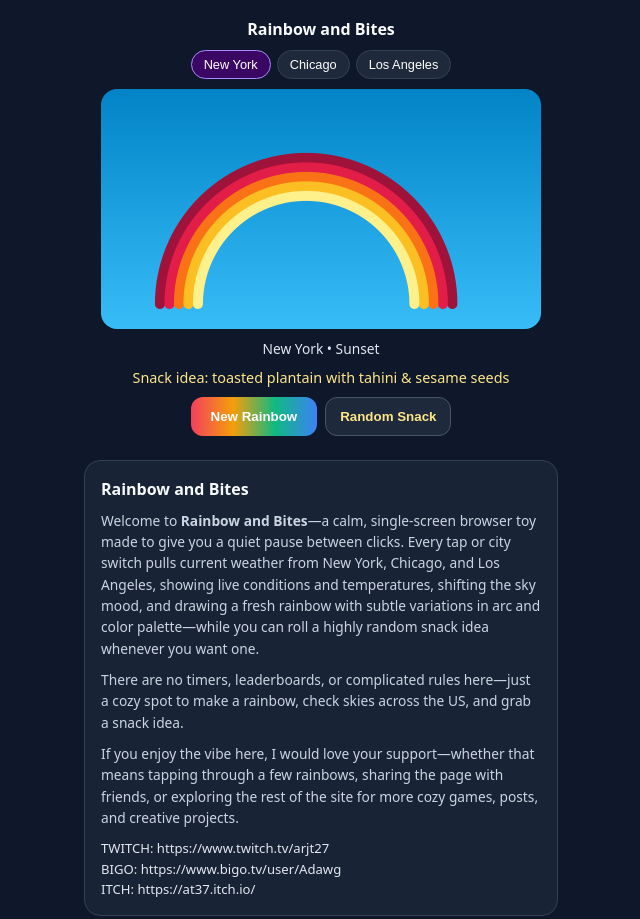
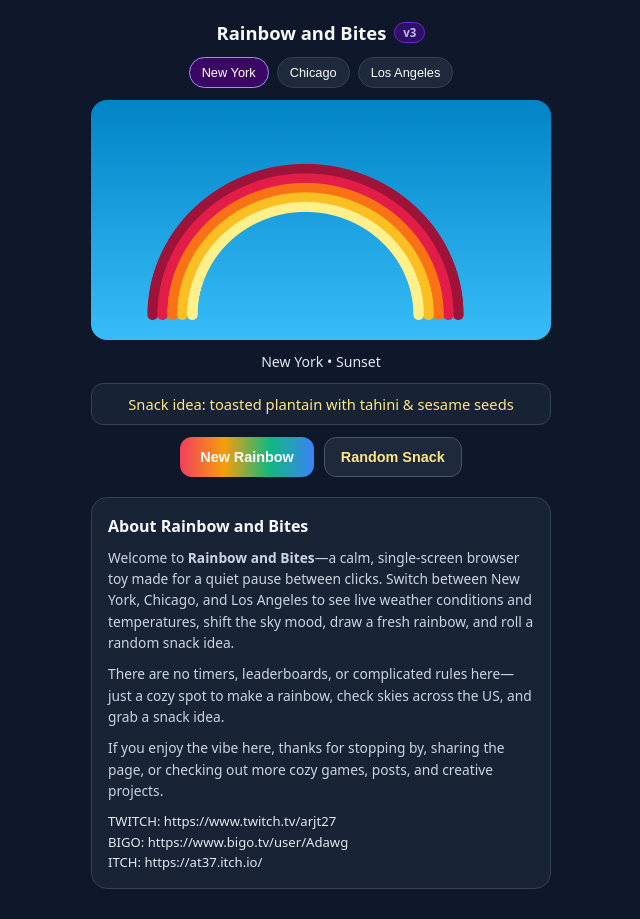
Before and after one commit to arjt27/arjt27.github.io, a plain HTML site: page index.html in a window 1280 px wide. Shown: the whole page, without its empty margins (319-959 px from the left). Drawn offline with Linux system fonts and the light colour scheme; no server answers.

Commit message:
Revise index.html for layout and styling updates
Refactor HTML structure and styles for improved layout and readability.

```diff
--- a/index.html
+++ b/index.html
@@ -5,136 +5,367 @@
   <meta name="viewport" content="width=device-width, initial-scale=1.0" />
   <title>Rainbow and Bites</title>
   <style>
-    header,nav,footer,.sidebar,#sidebar-wrapper,#header-wrapper,#footer-wrapper,.post-title,.post-header,.post-footer,.comments,.blog-pager{display:none!important}
-    body,.main-outer,.content-outer,.region-inner,.post-body{margin:0!important;padding:0!important;max-width:100%!important;background:#0f172a!important;color:#f8fafc!important;font-family:system-ui,sans-serif!important}
-    #app{min-height:100vh;display:flex;flex-direction:column;align-items:center;justify-content:center;gap:10px;padding:18px 12px 36px;box-sizing:border-box;text-align:center}
-    .row{display:flex;flex-wrap:wrap;gap:6px;justify-content:center;max-width:520px}
-    .chip{background:#1e293b;color:#fff;border:1px solid #334155;border-radius:999px;padding:6px 12px;font-size:.8rem;cursor:pointer}
-    .chip.on{border-color:#a78bfa;background:#3b0764}
-    #cv{width:100%;max-width:440px;height:240px;border-radius:16px}
-    #cap{font-size:.86rem;color:#e2e8f0;max-width:440px}
-    #snack{font-size:.9rem;color:#fde68a;max-width:440px;cursor:pointer}
-    .btns{display:flex;flex-wrap:wrap;gap:8px;justify-content:center}
-    #gen{background:linear-gradient(90deg,#f43f5e,#f59e0b,#10b981,#3b82f6);color:#fff;border:0;border-radius:12px;padding:11px 20px;font-weight:700;cursor:pointer}
-    #snackBtn{background:#1e293b;color:#fde68a;border:1px solid #475569;border-radius:12px;padding:11px 14px;font-weight:600;cursor:pointer}
-    #about{max-width:440px;margin-top:14px;padding:16px;border-radius:16px;background:rgba(30,41,59,.72);border:1px solid #334155;text-align:left;font-size:.86rem;line-height:1.55;color:#cbd5e1}
-    #about h2{margin:0 0 8px;font-size:1rem;color:#f8fafc}
-    #about p{margin:0 0 10px}
-    #about p:last-child{margin-bottom:0}
-    #about .links{word-break:break-word;font-size:.82rem;color:#e2e8f0}
+    * {
+      box-sizing: border-box;
+    }
+    body {
+      margin: 0;
+      min-height: 100vh;
+      background: #0f172a;
+      color: #f8fafc;
+      font-family: system-ui, -apple-system, sans-serif;
+      display: flex;
+      justify-content: center;
+      padding: 20px 14px 40px;
+    }
+    .app {
+      width: 100%;
+      max-width: 460px;
+      display: flex;
+      flex-direction: column;
+      align-items: center;
+      gap: 12px;
+      text-align: center;
+    }
+    .title-row {
+      display: flex;
+      align-items: center;
+      gap: 8px;
+      font-size: 1.15rem;
+      font-weight: 700;
+    }
+    .ver {
+      font-size: 0.72rem;
+      font-weight: 600;
+      color: #c4b5fd;
+      background: #2e1065;
+      border: 1px solid #6d28d9;
+      border-radius: 999px;
+      padding: 2px 8px;
+    }
+    .cities {
+      display: flex;
+      flex-wrap: wrap;
+      justify-content: center;
+      gap: 8px;
+      width: 100%;
+    }
+    .city-btn {
+      background: #1e293b;
+      color: #f8fafc;
+      border: 1px solid #334155;
+      border-radius: 999px;
+      padding: 7px 12px;
+      font-size: 0.8rem;
+      cursor: pointer;
+      transition: border-color 0.15s, background 0.15s;
+    }
+    .city-btn.active {
+      background: #3b0764;
+      border-color: #a78bfa;
+      color: #ffffff;
+    }
+    canvas {
+      width: 100%;
+      height: 240px;
+      border-radius: 16px;
+      display: block;
+      background: #1e293b;
+    }
+    .caption {
+      font-size: 0.88rem;
+      color: #e2e8f0;
+      min-height: 1.2em;
+    }
+    .snack-box {
+      font-size: 0.92rem;
+      color: #fde68a;
+      background: rgba(30, 41, 59, 0.65);
+      border: 1px solid #334155;
+      border-radius: 12px;
+      padding: 10px 14px;
+      width: 100%;
+      cursor: pointer;
+    }
+    .actions {
+      display: flex;
+      flex-wrap: wrap;
+      justify-content: center;
+      gap: 10px;
+    }
+    .btn-rainbow {
+      background: linear-gradient(90deg, #f43f5e, #f59e0b, #10b981, #3b82f6);
+      color: #ffffff;
+      border: 0;
+      border-radius: 12px;
+      padding: 11px 20px;
+      font-size: 0.9rem;
+      font-weight: 700;
+      cursor: pointer;
+    }
+    .btn-snack {
+      background: #1e293b;
+      color: #fde68a;
+      border: 1px solid #475569;
+      border-radius: 12px;
+      padding: 11px 16px;
+      font-size: 0.9rem;
+      font-weight: 600;
+      cursor: pointer;
+    }
+    .about {
+      width: 100%;
+      margin-top: 8px;
+      padding: 16px;
+      border-radius: 16px;
+      background: rgba(30, 41, 59, 0.72);
+      border: 1px solid #334155;
+      text-align: left;
+      font-size: 0.86rem;
+      line-height: 1.55;
+      color: #cbd5e1;
+    }
+    .about h2 {
+      margin: 0 0 8px;
+      font-size: 1rem;
+      color: #f8fafc;
+    }
+    .about p {
+      margin: 0 0 10px;
+    }
+    .about p:last-child {
+      margin-bottom: 0;
+    }
+    .links {
+      word-break: break-word;
+      font-size: 0.82rem;
+      color: #e2e8f0;
+    }
   </style>
 </head>
 <body>
-  <div id="app">
-    <strong>Rainbow and Bites</strong>
-    <div class="row" id="wx"></div>
-    <canvas height="480" id="cv" width="880"></canvas>
-    <div id="cap"></div>
-    <div id="snack" title="Tap for a random snack"></div>
-    <div class="btns">
-      <button id="gen" type="button">New Rainbow</button>
-      <button id="snackBtn" type="button">Random Snack</button>
+  <main class="app">
+    <div class="title-row">
+      <span>Rainbow and Bites</span>
+      <span class="ver">v3</span>
     </div>
-    <section id="about">
-      <h2>Rainbow and Bites</h2>
-      <p>Welcome to <strong>Rainbow and Bites</strong>—a calm, single-screen browser toy made to give you a quiet pause between clicks. Every tap or city switch pulls current weather from New York, Chicago, and Los Angeles, showing live conditions and temperatures, shifting the sky mood, and drawing a fresh rainbow with subtle variations in arc and color palette—while you can roll a highly random snack idea whenever you want one.</p>
+
+    <div class="cities" id="cityBar"></div>
+
+    <canvas id="rainbowCanvas" width="880" height="480"></canvas>
+    <div class="caption" id="caption"></div>
+    <div class="snack-box" id="snackText" title="Tap for a random snack"></div>
+
+    <div class="actions">
+      <button class="btn-rainbow" id="rainbowBtn" type="button">New Rainbow</button>
+      <button class="btn-snack" id="snackBtn" type="button">Random Snack</button>
+    </div>
+
+    <section class="about">
+      <h2>About Rainbow and Bites</h2>
+      <p>Welcome to <strong>Rainbow and Bites</strong>—a calm, single-screen browser toy made for a quiet pause between clicks. Switch between New York, Chicago, and Los Angeles to see live weather conditions and temperatures, shift the sky mood, draw a fresh rainbow, and roll a random snack idea.</p>
       <p>There are no timers, leaderboards, or complicated rules here—just a cozy spot to make a rainbow, check skies across the US, and grab a snack idea.</p>
-      <p>If you enjoy the vibe here, I would love your support—whether that means tapping through a few rainbows, sharing the page with friends, or exploring the rest of the site for more cozy games, posts, and creative projects.</p>
+      <p>If you enjoy the vibe here, thanks for stopping by, sharing the page, or checking out more cozy games, posts, and creative projects.</p>
       <p class="links">
         TWITCH: https://www.twitch.tv/arjt27<br />
         BIGO: https://www.bigo.tv/user/Adawg<br />
         ITCH: https://at37.itch.io/
       </p>
     </section>
-  </div>
+  </main>
+
   <script>
-  (()=>{
-    const cv=document.getElementById("cv"),ctx=cv.getContext("2d"),wx=document.getElementById("wx"),
-          cap=document.getElementById("cap"),snack=document.getElementById("snack"),
-          gen=document.getElementById("gen"),snackBtn=document.getElementById("snackBtn");
-    let i0=0;
-    const C=[["New York",40.71,-74.01],["Chicago",41.88,-87.63],["Los Angeles",34.05,-118.24]].map(([n,lat,lon])=>({n,lat,lon,t:"",w:"",c:0}));
-    const P=[["Classic",["#ef4444","#f97316","#eab308","#22c55e","#3b82f6","#8b5cf6"]],["Pastel",["#fda4af","#fdba74","#fde047","#86efac","#93c5fd","#d8b4fe"]],["Neon",["#ff007f","#ff5e00","#ffe600","#00ff9d","#00d9ff","#b829ff"]],["Sunset",["#9f1239","#e11d48","#f97316","#fbbf24","#fef08a"]]];
-    const BASES=["rolled oats","Greek yogurt","cottage cheese","kiwi slices","toasted plantain","air-fried banana peel","hard-boiled eggs","sliced apple","rice cakes","cucumber rounds","popcorn","roasted chickpeas"];
-    const TOPPINGS=["cinnamon & blueberries","chia & honey drizzle","sea salt & crushed peanuts","citrus zest & warm spice","everything seasoning & lemon","dark cocoa nibs & sliced banana","black pepper & herbs","tahini & sesame seeds","smoked paprika & lime","matcha & almond slivers"];
-    const FORMATS=["bowl","plate","skillet bite","parfait","toast topper","crunchy snack"];
+  (() => {
+    const canvas = document.getElementById("rainbowCanvas");
+    const ctx = canvas.getContext("2d");
+    const cityBar = document.getElementById("cityBar");
+    const caption = document.getElementById("caption");
+    const snackText = document.getElementById("snackText");
+    const rainbowBtn = document.getElementById("rainbowBtn");
+    const snackBtn = document.getElementById("snackBtn");
 
-    const wxLabel=code=>{
-      if(code===0)return "Clear";
-      if(code<=2)return "Partly Cloudy";
-      if(code===3)return "Overcast";
-      if(code<=48)return "Foggy";
-      if(code<=57)return "Drizzle";
-      if(code<=67)return "Rain";
-      if(code<=77)return "Snow";
-      if(code<=82)return "Showers";
-      if(code<=86)return "Snow Showers";
+    const cities = [
+      { name: "New York", lat: 40.71, lon: -74.01, tempC: "", condition: "", code: 0 },
+      { name: "Chicago", lat: 41.88, lon: -87.63, tempC: "", condition: "", code: 0 },
+      { name: "Los Angeles", lat: 34.05, lon: -118.24, tempC: "", condition: "", code: 0 }
+    ];
+    let selectedIndex = 0;
+
+    const palettes = [
+      ["Classic", ["#ef4444", "#f97316", "#eab308", "#22c55e", "#3b82f6", "#8b5cf6"]],
+      ["Pastel", ["#fda4af", "#fdba74", "#fde047", "#86efac", "#93c5fd", "#d8b4fe"]],
+      ["Neon", ["#ff007f", "#ff5e00", "#ffe600", "#00ff9d", "#00d9ff", "#b829ff"]],
+      ["Sunset", ["#9f1239", "#e11d48", "#f97316", "#fbbf24", "#fef08a"]]
+    ];
+
+    const bases = [
+      "rolled oats", "Greek yogurt", "cottage cheese", "kiwi slices",
+      "toasted plantain", "air-fried banana peel", "hard-boiled eggs", "sliced apple",
+      "rice cakes", "cucumber rounds", "popcorn", "roasted chickpeas"
+    ];
+    const toppings = [
+      "cinnamon & blueberries", "chia & honey drizzle", "sea salt & crushed peanuts",
+      "citrus zest & warm spice", "everything seasoning & lemon", "dark cocoa nibs & sliced banana",
+      "black pepper & herbs", "tahini & sesame seeds", "smoked paprika & lime", "matcha & almond slivers"
+    ];
+    const formats = [
+      "bowl", "plate", "skillet bite", "parfait", "toast topper", "crunchy snack"
+    ];
+
+    function conditionFromCode(code) {
+      if (code === 0) return "Clear";
+      if (code <= 2) return "Partly Cloudy";
+      if (code === 3) return "Overcast";
+      if (code <= 48) return "Foggy";
+      if (code <= 57) return "Drizzle";
+      if (code <= 67) return "Rain";
+      if (code <= 77) return "Snow";
+      if (code <= 82) return "Showers";
+      if (code <= 86) return "Snow Showers";
       return "Thunderstorm";
-    };
-    const sky=c=>c===0?["#0284c7","#38bdf8"]:c<=48?["#334155","#64748b"]:["#0f172a","#1e3a8a"];
+    }
 
-    const randInt=max=>{
-      if(max<=1)return 0;
-      if(window.crypto&&window.crypto.getRandomValues){
-        const arr=new Uint32Array(1),limit=Math.floor(0x100000000/max)*max;
-        let v=0;
-        do{window.crypto.getRandomValues(arr);v=arr[0]}while(v>=limit);
-        return v%max;
+    function skyColors(code) {
+      if (code === 0) return ["#0284c7", "#38bdf8"];
+      if (code <= 48) return ["#334155", "#64748b"];
+      return ["#0f172a", "#1e3a8a"];
+    }
+
+    function randomInt(max) {
+      if (max <= 1) return 0;
+      if (window.crypto && window.crypto.getRandomValues) {
+        const buf = new Uint32Array(1);
+        const limit = Math.floor(0x100000000 / max) * max;
+        let val = 0;
+        do {
+          window.crypto.getRandomValues(buf);
+          val = buf[0];
+        } while (val >= limit);
+        return val % max;
       }
-      return Math.floor(Math.random()*max);
-    };
-    const pick=a=>a[randInt(a.length)];
-    const r=(a,b)=>a+randInt(10000)/10000*(b-a);
+      return Math.floor(Math.random() * max);
+    }
 
-    let bag=[];
-    const refillBag=()=>{
-      const combos=[];
-      for(const b of BASES){
-        for(const t of TOPPINGS){
-          combos.push(`${b} with ${t}`);
-          combos.push(`${pick(FORMATS)} of ${b} + ${t}`);
+    function pickRandom(arr) {
+      return arr[randomInt(arr.length)];
+    }
+
+    function randomRange(min, max) {
+      return min + (randomInt(10000) / 10000) * (max - min);
+    }
+
+    let snackDeck = [];
+    let lastSnack = "";
+
+    function refillSnackDeck() {
+      const items = [];
+      for (const base of bases) {
+        for (const topping of toppings) {
+          items.push(`${base} with ${topping}`);
+          items.push(`${pickRandom(formats)} of ${base} + ${topping}`);
         }
       }
-      for(let i=combos.length-1;i>0;i--){
-        const j=randInt(i+1);
-        [combos[i],combos[j]]=[combos[j],combos[i]];
+      for (let i = items.length - 1; i > 0; i--) {
+        const j = randomInt(i + 1);
+        [items[i], items[j]] = [items[j], items[i]];
       }
-      bag=combos;
-    };
+      snackDeck = items;
+    }
 
-    let lastSnack="";
-    const nextSnack=()=>{
-      if(!bag.length)refillBag();
-      let candidate=bag.pop();
-      if(candidate===lastSnack&&bag.length){
-        const swapIdx=randInt(bag.length);
-        [candidate,bag[swapIdx]]=[bag[swapIdx],candidate];
+    function rollSnack() {
+      if (snackDeck.length === 0) refillSnackDeck();
+      let next = snackDeck.pop();
+      if (next === lastSnack && snackDeck.length > 0) {
+        const idx = randomInt(snackDeck.length);
+        [next, snackDeck[idx]] = [snackDeck[idx], next];
       }
-      lastSnack=candidate;
-      snack.textContent="Snack idea: "+lastSnack;
-    };
+      lastSnack = next;
+      snackText.textContent = `Snack idea: ${lastSnack}`;
+    }
 
-    const chips=()=>{
-      wx.innerHTML=C.map((c,i)=>{
-        const detail=[c.w,c.t].filter(Boolean).join(" • ");
-        return `<button type="button" class="chip ${i===i0?"on":""}" data-i="${i}">${c.n}${detail?" · "+detail:""}</button>`;
+    function renderCities() {
+      cityBar.innerHTML = cities.map((c, idx) => {
+        const info = [c.condition, c.tempC].filter(Boolean).join(" • ");
+        const activeClass = idx === selectedIndex ? " active" : "";
+        return `<button class="city-btn${activeClass}" data-idx="${idx}" type="button">${c.name}${info ? " · " + info : ""}</button>`;
       }).join("");
-      wx.querySelectorAll(".chip").forEach(b=>b.onclick=()=>{i0=+b.dataset.i;chips();draw()});
-    };
-    const draw=()=>{
-      const active=C[i0];
-      const [s0,s1]=sky(active.c),[name,cols]=pick(P);
-      const g=ctx.createLinearGradient(0,0,0,cv.height);g.addColorStop(0,s0);g.addColorStop(1,s1);ctx.fillStyle=g;ctx.fillRect(0,0,cv.width,cv.height);
-      const cx=cv.width/2+r(-50,50),cy=cv.height-r(30,60),bw=20;let rad=r(250,320);
-      cols.forEach(col=>{ctx.beginPath();ctx.arc(cx,cy,rad,Math.PI,0);ctx.lineWidth=bw;ctx.strokeStyle=col;ctx.lineCap="round";ctx.stroke();rad-=bw-1});
-      const wxSummary=[active.w,active.t].filter(Boolean).join(", ");
-      cap.textContent=wxSummary?`${active.n} (${wxSummary}) • ${name}`:`${active.n} • ${name}`;
-    };
-    gen.onclick=()=>{i0=(i0+1)%C.length;chips();draw()};
-    snackBtn.onclick=nextSnack;
-    snack.onclick=nextSnack;
-    chips();nextSnack();draw();
-    fetch(`https://api.open-meteo.com/v1/forecast?latitude=${C.map(c=>c.lat)}&longitude=${C.map(c=>c.lon)}&current=temperature_2m,weather_code`).then(x=>x.json()).then(d=>{(Array.isArray(d)?d:[d]).forEach((e,i)=>{if(e?.current){C[i].t=Math.round(e.current.temperature_2m)+"°C";C[i].c=e.current.weather_code;C[i].w=wxLabel(e.current.weather_code)}});chips();draw()}).catch(()=>{});
+
+      cityBar.querySelectorAll(".city-btn").forEach((btn) => {
+        btn.addEventListener("click", () => {
+          selectedIndex = Number(btn.dataset.idx);
+          renderCities();
+          drawRainbow();
+        });
+      });
+    }
+
+    function drawRainbow() {
+      const city = cities[selectedIndex];
+      const [skyTop, skyBottom] = skyColors(city.code);
+      const [paletteName, colors] = pickRandom(palettes);
+
+      const grad = ctx.createLinearGradient(0, 0, 0, canvas.height);
+      grad.addColorStop(0, skyTop);
+      grad.addColorStop(1, skyBottom);
+      ctx.fillStyle = grad;
+      ctx.fillRect(0, 0, canvas.width, canvas.height);
+
+      const cx = canvas.width / 2 + randomRange(-50, 50);
+      const cy = canvas.height - randomRange(30, 60);
+      const bandWidth = 20;
+      let radius = randomRange(250, 320);
+
+      colors.forEach((color) => {
+        ctx.beginPath();
+        ctx.arc(cx, cy, radius, Math.PI, 0);
+        ctx.lineWidth = bandWidth;
+        ctx.strokeStyle = color;
+        ctx.lineCap = "round";
+        ctx.stroke();
+        radius -= bandWidth - 1;
+      });
+
+      const weatherNote = [city.condition, city.tempC].filter(Boolean).join(", ");
+      caption.textContent = weatherNote
+        ? `${city.name} (${weatherNote}) • ${paletteName}`
+        : `${city.name} • ${paletteName}`;
+    }
+
+    function loadWeather() {
+      const lats = cities.map((c) => c.lat).join(",");
+      const lons = cities.map((c) => c.lon).join(",");
+      const url = `https://api.open-meteo.com/v1/forecast?latitude=${lats}&longitude=${lons}&current=temperature_2m,weather_code`;
+
+      fetch(url)
+        .then((res) => res.json())
+        .then((data) => {
+          const list = Array.isArray(data) ? data : [data];
+          list.forEach((entry, i) => {
+            if (entry && entry.current && cities[i]) {
+              cities[i].tempC = `${Math.round(entry.current.temperature_2m)}°C`;
+              cities[i].code = entry.current.weather_code;
+              cities[i].condition = conditionFromCode(entry.current.weather_code);
+            }
+          });
+          renderCities();
+          drawRainbow();
+        })
+        .catch(() => {});
+    }
+
+    rainbowBtn.addEventListener("click", () => {
+      selectedIndex = (selectedIndex + 1) % cities.length;
+      renderCities();
+      drawRainbow();
+    });
+
+    snackBtn.addEventListener("click", rollSnack);
+    snackText.addEventListener("click", rollSnack);
+
+    renderCities();
+    rollSnack();
+    drawRainbow();
+    loadWeather();
   })();
   </script>
 </body>
```
